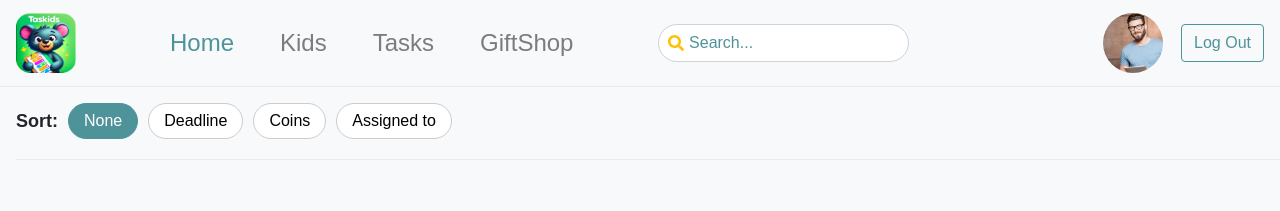
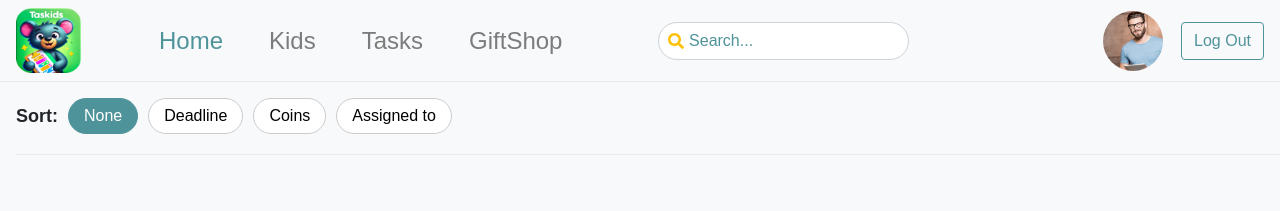
Before and after one commit to Danel-Yehuda/tasKidsClient, a plain HTML site: page home.html in a window 1280 px wide. Drawn offline with nearby package versions, Linux system fonts and the light colour scheme; no server answers.

Commit message:
fixing logo to be background in css

```diff
--- a/css/ListOfTasks.css
+++ b/css/ListOfTasks.css
@@ -13,6 +13,15 @@ body {
     color: #4F939A !important;
 }
 
+#logo{
+    background-image: url("../images/Taskids_logo.png");
+    display: block;
+    background-repeat: no-repeat;
+    background-size: contain;
+    width: 65px;
+    height: 65px;
+    flex-shrink: 0;
+}
 nav {
     border-bottom: #EBEBEB 1px solid;
     font-family: 'Poppins', sans-serif;
--- a/css/home.css
+++ b/css/home.css
@@ -12,6 +12,15 @@ body{
     color: #4F939A !important;
 }
 
+#logo{
+    background-image: url("../images/Taskids_logo.png");
+    display: block;
+    background-repeat: no-repeat;
+    background-size: contain;
+    width: 65px;
+    height: 65px;
+    flex-shrink: 0;
+}
 
 nav{
     border-bottom: #EBEBEB 1px solid;
--- a/css/taskPage.css
+++ b/css/taskPage.css
@@ -7,6 +7,16 @@ body {
 
 .navbar-nav .nav-item .nav-link.active {
     color: #4F939A !important;
+}
+
+#logo{
+    background-image: url("../images/Taskids_logo.png");
+    display: block;
+    background-repeat: no-repeat;
+    background-size: contain;
+    width: 65px;
+    height: 65px;
+    flex-shrink: 0;
 }
 
 nav{
--- a/home.html
+++ b/home.html
@@ -17,9 +17,7 @@
 <body>
     <header>
         <nav class="navbar navbar-expand-lg navbar-light bg-light">
-            <a class="navbar-brand" href="home.html">
-                <img src="images/Taskids_logo.png" alt="Logo" width="60" height="60" />
-            </a>
+            <a href="home.html" id="logo"></a>
             <button class="navbar-toggler" type="button" data-toggle="collapse" data-target="#navbarNav"
                 aria-controls="navbarNav" aria-expanded="false" aria-label="Toggle navigation">
                 <span class="navbar-toggler-icon"></span>
@@ -52,6 +50,7 @@
             </div>
         </nav>
     </header>
+    <main>
         <section class="sort-section mt-3 ml-3 d-none d-lg-flex">
             <span>Sort:</span>
             <button class="sort-tag active">None</button>
@@ -64,6 +63,7 @@
                 <!-- Cards will be inserted here by JavaScript -->
             </div>
         </section>
+    </main>
 </body>
 
 </html>
```
Also changed, not shown: ListOfTasks.html (+1 -3 lines), taskPage.html (+3 -3 lines), index.html (line endings or trailing spaces). Lines whose indentation alone changed are shown as unchanged.
